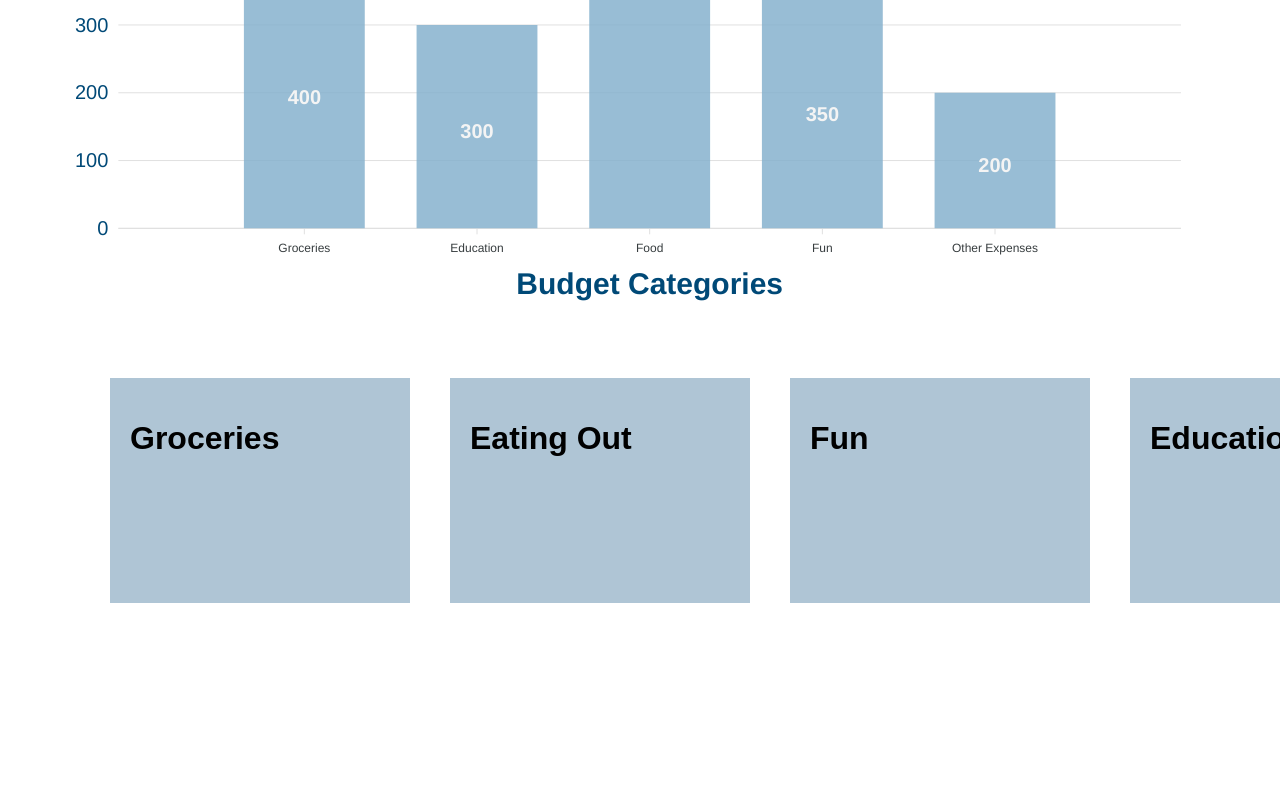
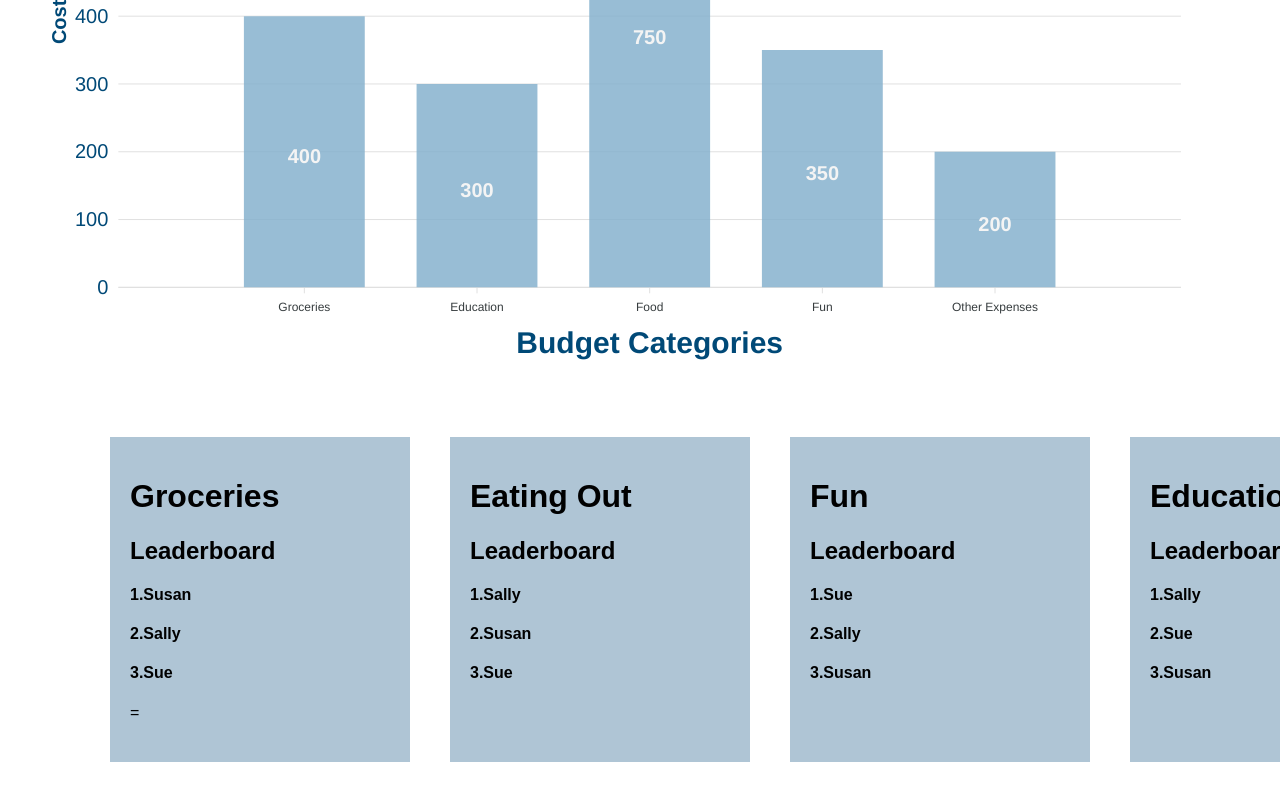
Before and after one commit to ae-bii/may-ses-hackathon, a React (Create React App) app: page /budgeting in a window 1280 px wide. Shown: the part 846-1646 px from the top of the page. Before the commit the page ends 1489 px from the top, so only its background shows below. Built offline with nearby package versions, Linux system fonts and the light colour scheme; a web font is replaced by a local one.

Commit message:
Editing the README to try out git add/commit

```diff
--- a/src/components/budgeting/Budgeting.js
+++ b/src/components/budgeting/Budgeting.js
@@ -16,6 +16,9 @@ const Budgeting = () => {
 		<div>
 			<Header/>
 			<div>
+				<div className='leadertitle'>
+					<h1>Leaderboards</h1>
+				</div>
 				<div>
 				<h1 className='budgeting-title'>Budgeting</h1>
 				</div>
--- a/src/components/budgeting/babycomponent/BarChart.css
+++ b/src/components/budgeting/babycomponent/BarChart.css
@@ -6,4 +6,6 @@
 	width: 30px;
     border-color: red;
     position: center;
+    display: flex;
+    flex-wrap: wrap;
 }
--- a/src/components/budgeting/budgetbutton.js
+++ b/src/components/budgeting/budgetbutton.js
@@ -7,6 +7,12 @@ const BudgetingCard1 = () => {
       <spacer/>
       <div className='budCardtitle'>
         <h1>Groceries</h1>
+          <div className='leaderboard'>
+          <h2>Leaderboard</h2>
+              <h4>1.Susan</h4>
+              <h4>2.Sally</h4>
+              <h4>3.Sue</h4>
+          </div>=
       </div>
     </div>
   )
@@ -18,6 +24,12 @@ const BudgetingCard2 = () => {
       <spacer/>
       <div className='budCardtitle'>
         <h1>Eating Out</h1>
+        <div className='leaderboard'>
+            <h2>Leaderboard</h2>
+            <h4>1.Sally</h4>
+            <h4>2.Susan</h4>
+            <h4>3.Sue</h4>
+        </div>
       </div>
     </div>
   )
@@ -28,6 +40,12 @@ const BudgetingCard3 = () => {
       <spacer/>
       <div className='budCardtitle'>
         <h1>Fun </h1>
+        <div className='leaderboard'>
+          <h2>Leaderboard</h2>
+              <h4>1.Sue</h4>
+              <h4>2.Sally</h4>
+              <h4>3.Susan</h4>
+        </div>
       </div>
     </div>
   )
@@ -39,6 +57,12 @@ const BudgetingCard4 = () => {
       <spacer/>
       <div className='budCardtitle'>
           <h1>Education </h1>
+          <div className='leaderboard'>
+            <h2>Leaderboard</h2>
+              <h4>1.Sally</h4>
+              <h4>2.Sue</h4>
+              <h4>3.Susan</h4>
+          </div>
       </div>
 
     </div>
--- a/src/components/budgeting/buttons.css
+++ b/src/components/budgeting/buttons.css
@@ -4,10 +4,10 @@
 	padding-bottom: 5px;
 	margin: 20px;
 	margin-top: 800px;
-	height: 200px;
+	height: 300px;
 	width: 300px;
 	display: flex;
-
+    flex-wrap: wrap;
 	background-color: #00487950;
 }
 
@@ -15,6 +15,7 @@
 	margin-left: 20px;
 	font-size: 60px;
 	text-align: left;
+	padding-left: 50px;
 	padding-top: 155px;
 	padding-left: 275px;
 	background-color: #00487950;
@@ -25,3 +26,7 @@
 	padding-left: 20px;
 
 }
+
+.leaderboard{
+	padding-top: px;
+}
```
